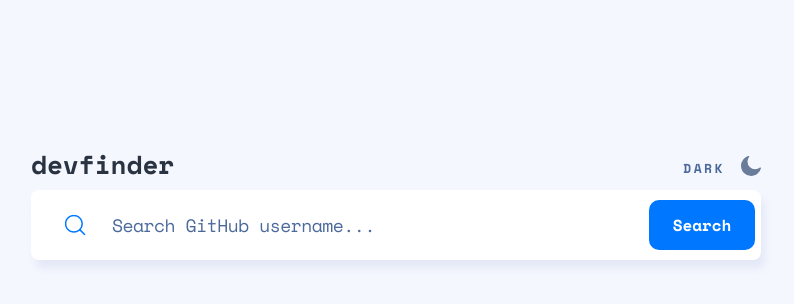
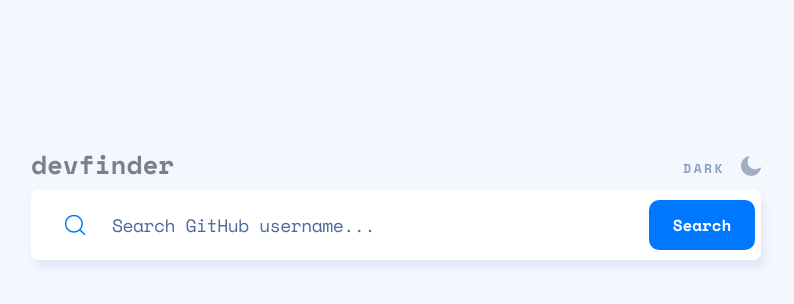
Before and after one commit to xaviguasch/github-user-search-app-react-redo-frontendmentor-prac, a React (Create React App) app: page / in a window 1280 px wide. In both pictures the pointer is over the element 640 px from the left and 164 px from the top of the page. Shown: the top 304 px of the page, without its empty margins (244-1038 px from the left). Built offline with nearby package versions, Linux system fonts and the light colour scheme.

Commit message:
fixed Toggle functionality

```diff
--- a/src/components/Toggle.css
+++ b/src/components/Toggle.css
@@ -2,6 +2,12 @@
   display: flex;
   justify-content: space-between;
   align-items: center;
+  cursor: pointer;
+}
+
+.Toggle:hover,
+.Toggle:focus {
+  opacity: 0.6;
 }
 
 .mode__light {
```
